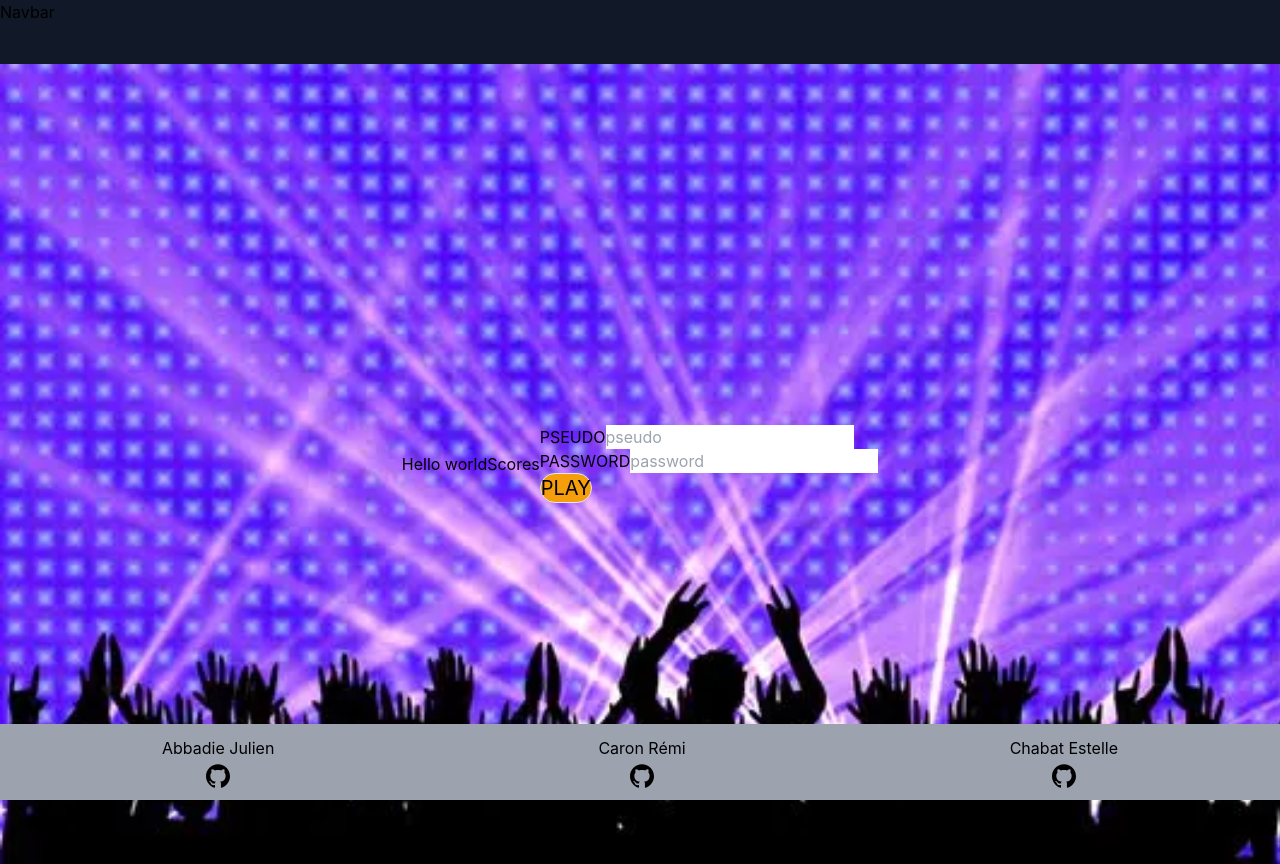
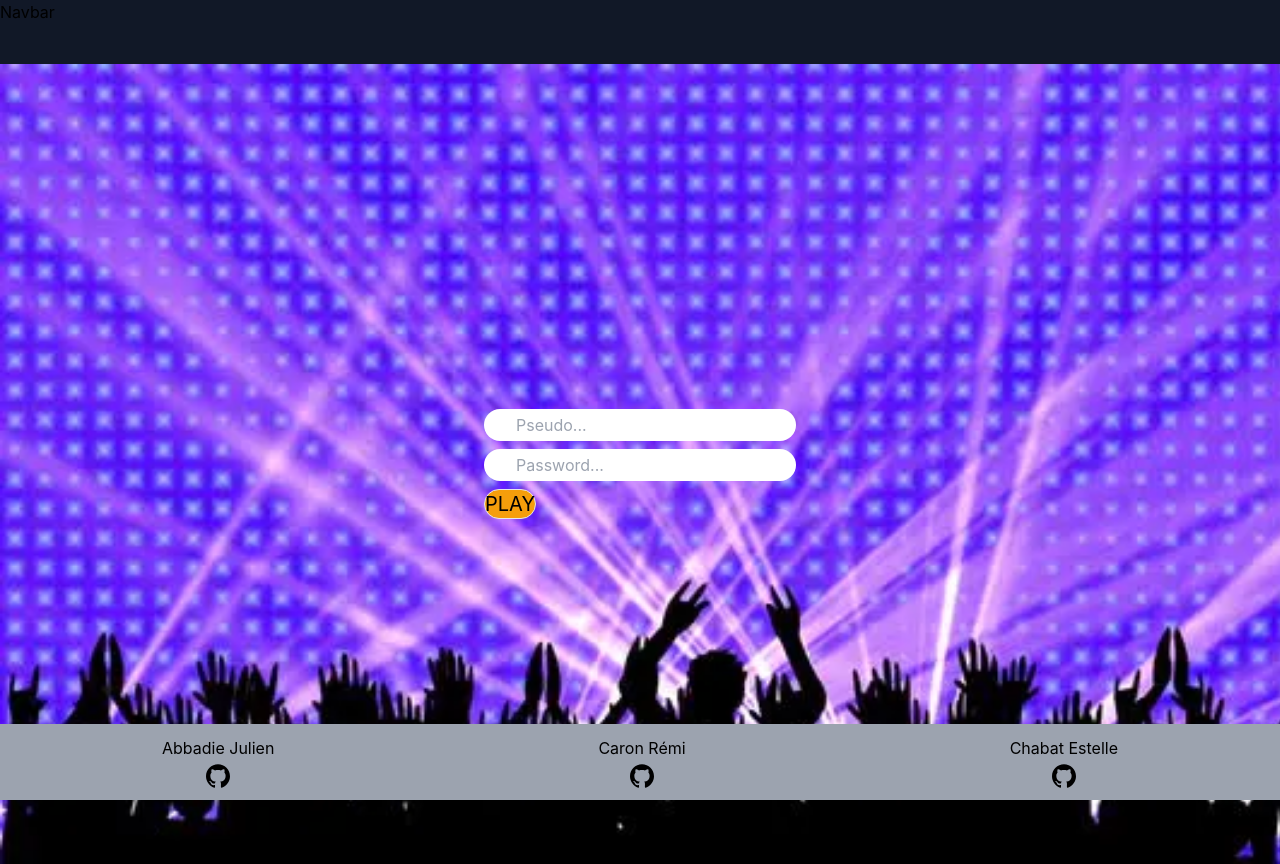
Before and after one commit to Chabelle78/blindtest, a React (Vite) app in the folder hackhathon/: page / in a window 1280 px wide. Built offline with nearby package versions, Linux system fonts and the light colour scheme.

Commit message:
CSS input

```diff
--- a/hackhathon/src/components/Form/LoginForm.jsx
+++ b/hackhathon/src/components/Form/LoginForm.jsx
@@ -22,12 +22,13 @@ export default function LoginForm() {
     <div>
       <form action="submit" onSubmit={handleSubmit(onSubmit)} action="">
         <div>
-          <label htmlFor="pseudo" className="">
+          {/* <label htmlFor="pseudo" className="">
             PSEUDO
-          </label>
+          </label> */}
           <input
+            className="focus:border-2 border-gray-400 rounded-full py-1 px-8 mb-2 focus:outline-none"
             type="text"
-            placeholder="pseudo"
+            placeholder="Pseudo..."
             name="pseudo"
             id="pseudo"
             {...register("pseudo", {
@@ -41,11 +42,12 @@ export default function LoginForm() {
           <ErrorMessage errors={errors} name="pseudo" />
         </div>
         <div>
-          <label htmlFor="password">PASSWORD</label>
+          {/* <label htmlFor="password">PASSWORD</label> */}
           <input
+            className="focus:border-2 border-gray-400 rounded-full py-1 px-8 mb-2 focus:outline-none"
             type="password"
             name="password"
-            placeholder="password"
+            placeholder="Password..."
             id="password"
             {...register("password", {
               required: "This is required to play",
@@ -59,7 +61,6 @@ export default function LoginForm() {
         </div>
         <button
           type="submit"
-          // disabled={!isDirty || !isValid}
           className="border rounded-full text-xl bg-yellow-500"
         >
           PLAY
--- a/hackhathon/src/components/Main/Main.jsx
+++ b/hackhathon/src/components/Main/Main.jsx
@@ -8,7 +8,7 @@ import "./Main.css";
 export default function Main() {
   return (
     <div className="main flex items-center align-middle justify-center w-screen h-screen">
-      <p>Hello world</p>
+      {/* <p>Hello world</p> */}
       <Scores />
       <Game />
       <Upload />
--- a/hackhathon/src/components/Scores/Scores.jsx
+++ b/hackhathon/src/components/Scores/Scores.jsx
@@ -1,9 +1,5 @@
 import React from "react";
 
 export default function Scores() {
-  return (
-  <div>
-    <p>Scores</p>
-  </div>
-  );
+  return <div>{/* <p>Scores</p> */}</div>;
 }
```
